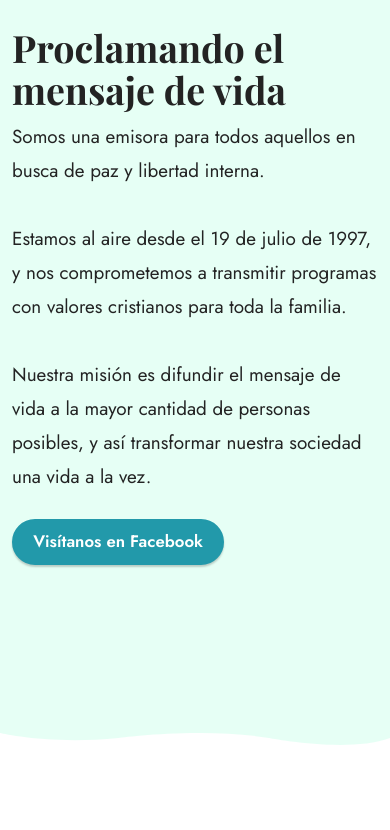
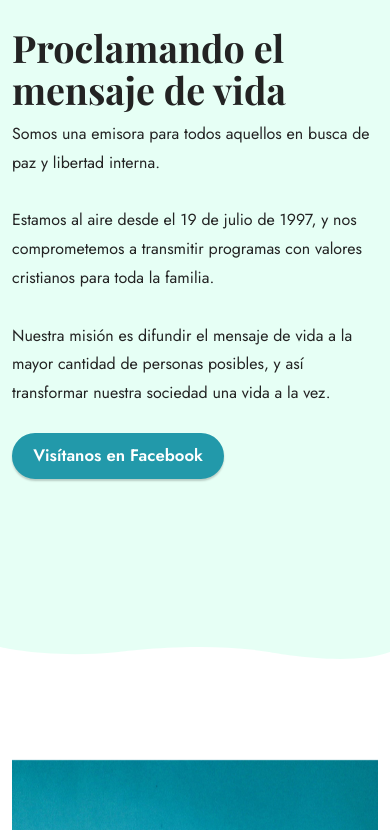
Before and after one commit to Malsb/fm, a plain HTML site: page index.html in a window 390 px wide. Shown: the part 1860-2690 px from the top of the page. Drawn offline with nearby package versions, Linux system fonts and the light colour scheme; files whose address does not match are found by name; a web font is replaced by a local one.

Commit message:
Update mbr-additional.css

```diff
--- a/assets/mobirise/css/mbr-additional.css
+++ b/assets/mobirise/css/mbr-additional.css
@@ -68,11 +68,7 @@ body {
     font-size: calc( 1.42rem + (2.2 - 1.42) * ((100vw - 20rem) / (48 - 20)));
     line-height: calc( 1.4 * (1.42rem + (2.2 - 1.42) * ((100vw - 20rem) / (48 - 20))));
   }
-  .display-7 {
-    font-size: 1.12rem;
-    font-size: calc( 1.14rem + (1.4 - 1.14) * ((100vw - 20rem) / (48 - 20)));
-    line-height: calc( 1.4 * (1.14rem + (1.4 - 1.14) * ((100vw - 20rem) / (48 - 20))));
-  }
+
 }
 /* Buttons */
 .btn {
```
